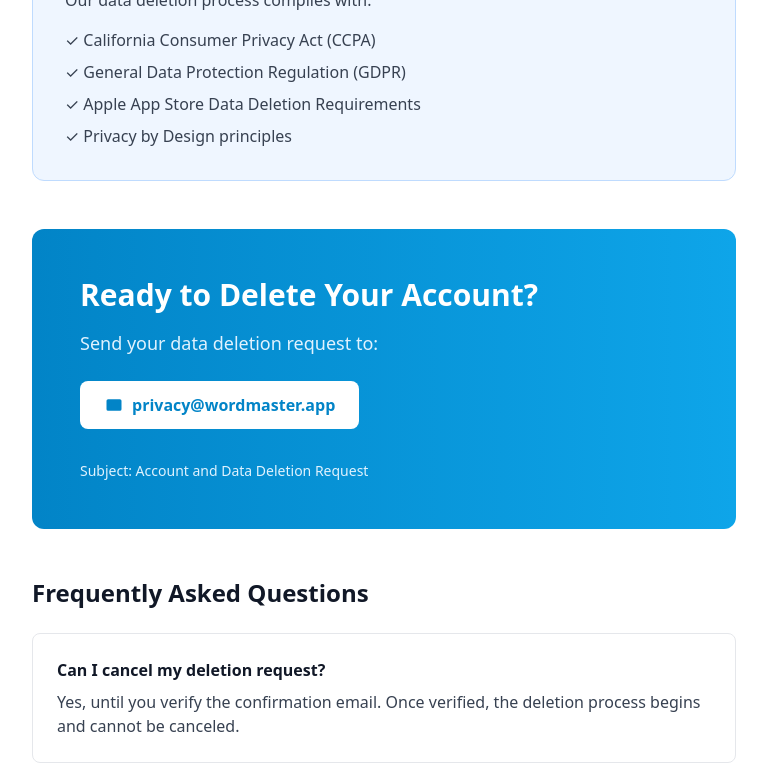
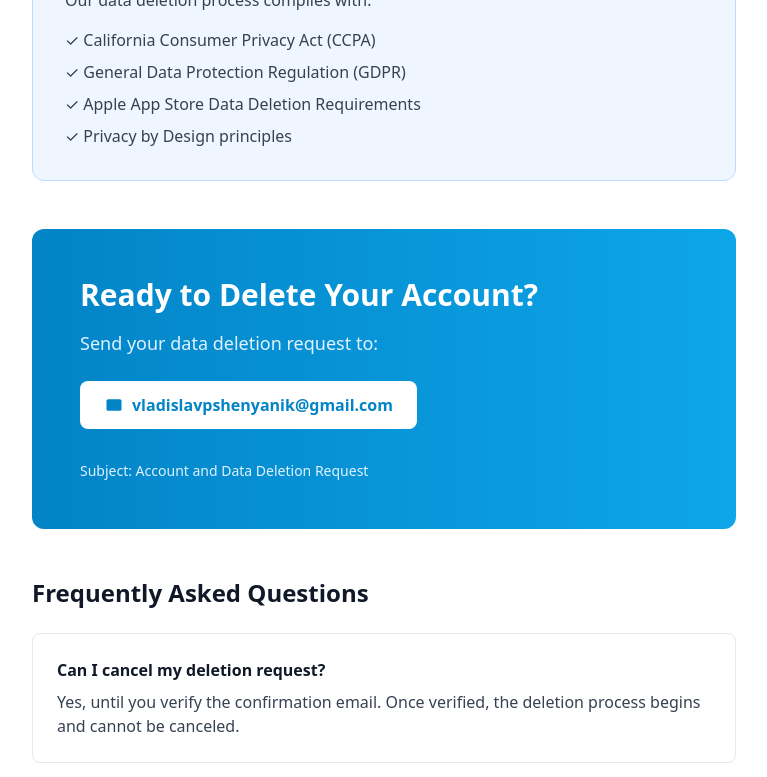
Before and after one commit to mobiledockdev/WordMaster, a Next.js app: page /WordMaster/data-deletion in a window 1280 px wide. Shown: the part 2668-3445 px from the top of the page, without its empty margins (256-1023 px from the left). Built offline with nearby package versions, Linux system fonts and the light colour scheme.

Commit message:
Replace all email addresses with vladislavpshenyanik@gmail.com

```diff
--- a/app/data-deletion/page.tsx
+++ b/app/data-deletion/page.tsx
@@ -56,7 +56,7 @@
               <div>
                 <h3 className="text-xl font-bold text-gray-900 mb-2">Send Deletion Request Email</h3>
                 <p className="text-gray-700 mb-4">
-                  Send an email to <strong>privacy@wordmaster.app</strong> with the subject line:
+                  Send an email to <strong>vladislavpshenyanik@gmail.com</strong> with the subject line:
                 </p>
                 <div className="bg-gray-100 p-4 rounded font-mono text-sm mb-4 text-gray-800">
                   Subject: Account and Data Deletion Request
@@ -206,13 +206,13 @@
           Send your data deletion request to:
         </p>
         <a
-          href="mailto:privacy@wordmaster.app"
+          href="mailto:vladislavpshenyanik@gmail.com"
           className="inline-flex items-center gap-2 px-6 py-3 bg-white text-primary-600 rounded-lg font-semibold hover:bg-primary-50 transition-colors"
         >
           <svg className="w-5 h-5" fill="currentColor" viewBox="0 0 24 24">
             <path d="M3 8l7.89 5.26a2 2 0 002.22 0L21 8M5 19h14a2 2 0 002-2V7a2 2 0 00-2-2H5a2 2 0 00-2 2v10a2 2 0 002 2z" />
           </svg>
-          privacy@wordmaster.app
+          vladislavpshenyanik@gmail.com
         </a>
 
         <p className="text-primary-100 mt-8 text-sm">
--- a/app/press/page.tsx
+++ b/app/press/page.tsx
@@ -190,7 +190,7 @@
           For press coverage, interviews, or media inquiries, please contact us at:
         </p>
         <a
-          href="mailto:press@wordmaster.app"
+          href="mailto:vladislavpshenyanik@gmail.com"
           className="inline-flex items-center gap-2 px-6 py-3 bg-white text-primary-600 rounded-lg font-semibold hover:bg-primary-50 transition-colors"
         >
           <svg className="w-5 h-5" fill="currentColor" viewBox="0 0 24 24">
--- a/app/privacy/page.tsx
+++ b/app/privacy/page.tsx
@@ -83,7 +83,7 @@
             <li><strong>Portability:</strong> Export your learning data in standard formats</li>
           </ul>
           <p className="mt-4">
-            To exercise these rights, email us at <a href="mailto:privacy@wordmaster.app" className="text-primary-600 hover:underline">privacy@wordmaster.app</a>
+            To exercise these rights, email us at <a href="mailto:vladislavpshenyanik@gmail.com" className="text-primary-600 hover:underline">vladislavpshenyanik@gmail.com</a>
           </p>
         </section>
 
@@ -107,8 +107,8 @@
             For privacy concerns or inquiries, contact us at:
           </p>
           <div className="mt-4 p-4 bg-gray-50 rounded-lg">
-            <p><strong>Email:</strong> <a href="mailto:privacy@wordmaster.app" className="text-primary-600 hover:underline">privacy@wordmaster.app</a></p>
-            <p className="mt-2"><strong>Legal:</strong> <a href="mailto:legal@wordmaster.app" className="text-primary-600 hover:underline">legal@wordmaster.app</a></p>
+            <p><strong>Email:</strong> <a href="mailto:vladislavpshenyanik@gmail.com" className="text-primary-600 hover:underline">vladislavpshenyanik@gmail.com</a></p>
+            <p className="mt-2"><strong>Legal:</strong> <a href="mailto:vladislavpshenyanik@gmail.com" className="text-primary-600 hover:underline">vladislavpshenyanik@gmail.com</a></p>
           </div>
         </section>
       </div>
--- a/app/support/page.tsx
+++ b/app/support/page.tsx
@@ -93,7 +93,7 @@
           Whether you have a question, found a bug, or have a feature request, we'd love to hear from you. Reach out to us anytime and we'll get back to you within 24 hours.
         </p>
         <a
-          href="mailto:support@wordmaster.app"
+          href="mailto:vladislavpshenyanik@gmail.com"
           className="inline-flex items-center gap-2 px-6 py-3 bg-white text-primary-600 rounded-lg font-semibold hover:bg-primary-50 transition-colors"
         >
           <svg className="w-5 h-5" fill="currentColor" viewBox="0 0 24 24">
@@ -107,8 +107,8 @@
         <div className="text-center p-6">
           <div className="text-4xl mb-3">📧</div>
           <h3 className="font-bold text-gray-900 mb-2">Email</h3>
-          <a href="mailto:support@wordmaster.app" className="text-primary-600 hover:underline break-all">
-            support@wordmaster.app
+          <a href="mailto:vladislavpshenyanik@gmail.com" className="text-primary-600 hover:underline break-all">
+            vladislavpshenyanik@gmail.com
           </a>
         </div>
 
--- a/app/terms/page.tsx
+++ b/app/terms/page.tsx
@@ -135,7 +135,7 @@
             For questions about these Terms, contact us at:
           </p>
           <div className="mt-4 p-4 bg-gray-50 rounded-lg">
-            <p><strong>Email:</strong> <a href="mailto:legal@wordmaster.app" className="text-primary-600 hover:underline">legal@wordmaster.app</a></p>
+            <p><strong>Email:</strong> <a href="mailto:vladislavpshenyanik@gmail.com" className="text-primary-600 hover:underline">vladislavpshenyanik@gmail.com</a></p>
           </div>
         </section>
       </div>
--- a/components/FAQ.tsx
+++ b/components/FAQ.tsx
@@ -102,7 +102,7 @@
           Our support team is here to help. Reach out anytime with questions, feedback, or suggestions.
         </p>
         <a
-          href="mailto:support@wordmaster.app"
+          href="mailto:vladislavpshenyanik@gmail.com"
           className="btn-primary"
         >
           Contact Support
--- a/components/Footer.tsx
+++ b/components/Footer.tsx
@@ -49,8 +49,8 @@
                 </Link>
               </li>
               <li>
-                <a href="mailto:support@wordmaster.app" className="hover:text-white transition-colors">
-                  support@wordmaster.app
+                <a href="mailto:vladislavpshenyanik@gmail.com" className="hover:text-white transition-colors">
+                  vladislavpshenyanik@gmail.com
                 </a>
               </li>
             </ul>
@@ -70,8 +70,8 @@
                 </Link>
               </li>
               <li>
-                <a href="mailto:legal@wordmaster.app" className="hover:text-white transition-colors">
-                  legal@wordmaster.app
+                <a href="mailto:vladislavpshenyanik@gmail.com" className="hover:text-white transition-colors">
+                  vladislavpshenyanik@gmail.com
                 </a>
               </li>
             </ul>
```
Also changed, not shown: 13 other files (tests, documents, lock files or other folders).
